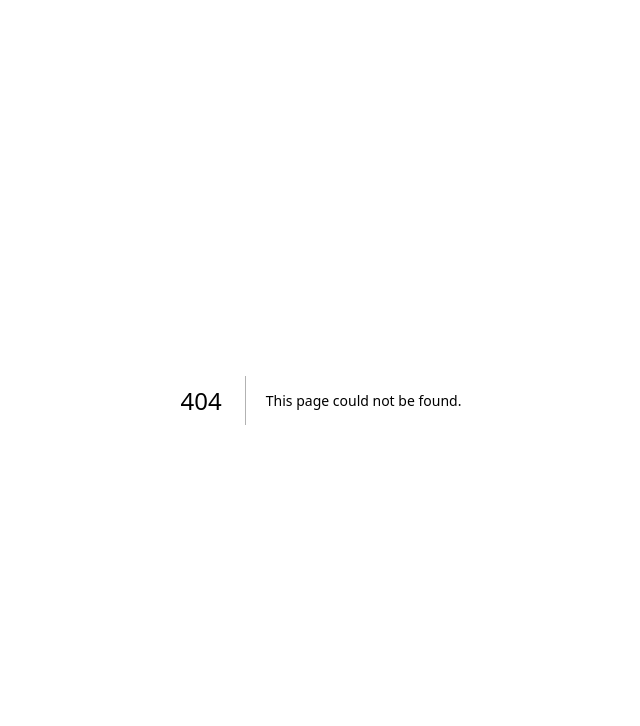
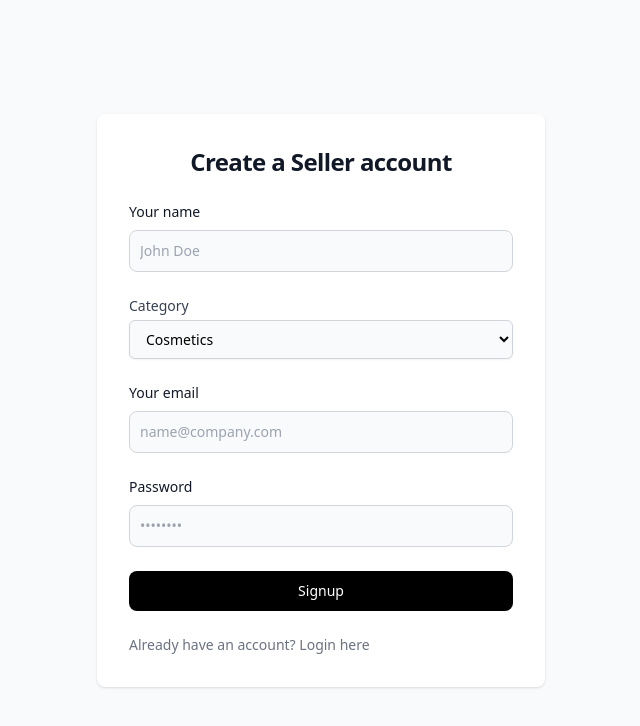
Before and after one commit to theonlyjunaid/codencools, a Next.js app: page /sellersignup in a window 1280 px wide. Before the commit this address had no page. Shown: the top 726 px of the page, without its empty margins (319-959 px from the left). Built offline with nearby package versions, Linux system fonts and the light colour scheme.

Commit message:
Seller login/signup

```diff
--- /dev/null
+++ b/pages/sellerlogin.js
@@ -0,0 +1,36 @@
+
+
+const sellerlogin = () => {
+  return (
+    <div>
+<section className="bg-gray-50 dark:bg-gray-900">
+  <div className="flex flex-col items-center justify-center px-6 py-8 mx-auto md:h-screen lg:py-0">
+
+      <div className="w-full bg-white rounded-lg shadow dark:border md:mt-0 sm:max-w-md xl:p-0 dark:bg-gray-800 dark:border-gray-700">
+          <div className="p-6 space-y-4 md:space-y-6 sm:p-8">
+              <h1 className="text-xl font-bold leading-tight tracking-tight text-gray-900 md:text-2xl dark:text-white">
+                  Sign in as a seller
+              </h1>
+              <form className="space-y-4 md:space-y-6" >
+                  <div>
+                      <label htmlFor="email"  className="block mb-2 text-sm font-medium text-gray-900 dark:text-white">Your email</label>
+                      <input type="email" name="email" id="email" className="bg-gray-50 border border-gray-300 text-gray-900 sm:text-sm rounded-lg focus:ring-primary-600 focus:border-primary-600 block w-full p-2.5 dark:bg-gray-700 dark:border-gray-600 dark:placeholder-gray-400 dark:text-white dark:focus:ring-blue-500 dark:focus:border-blue-500" placeholder="name@company.com" required=""/>
+                  </div>
+                  <div>
+                      <label htmlFor="password" className="block mb-2 text-sm font-medium text-gray-900 dark:text-white">Password</label>
+                      <input type="password" name="password" id="password" placeholder="••••••••" className="bg-gray-50 border border-gray-300 text-gray-900 sm:text-sm rounded-lg focus:ring-primary-600 focus:border-primary-600 block w-full p-2.5 dark:bg-gray-700 dark:border-gray-600 dark:placeholder-gray-400 dark:text-white dark:focus:ring-blue-500 dark:focus:border-blue-500" required=""/>
+                  </div>
+                  <button type="submit" className="w-full bg-black text-white bg-primary-600 hover:bg-primary-700 focus:ring-4 focus:outline-none focus:ring-primary-300 font-medium rounded-lg text-sm px-5 py-2.5 text-center dark:bg-primary-600 dark:hover:bg-primary-700 dark:focus:ring-primary-800">Sign in</button>
+                  <p className="text-sm font-light text-gray-500 dark:text-gray-400">
+                      Don’t have an account yet? <a href="/sellersignup" className="font-medium text-primary-600 hover:underline dark:text-primary-500">Sign up</a>
+                  </p>
+              </form>
+          </div>
+      </div>
+  </div>
+</section>
+    </div>
+  )
+}
+
+export default sellerlogin
--- /dev/null
+++ b/pages/sellersignup.js
@@ -0,0 +1,62 @@
+
+
+const sellersignup = () => {
+  return (
+    <div>
+        <section className="bg-gray-50 dark:bg-gray-900">
+  <div className="flex flex-col items-center justify-center px-6 py-8 mx-auto md:h-screen lg:py-0">
+
+      <div className="w-full bg-white rounded-lg shadow dark:border md:mt-0 sm:max-w-md xl:p-0 dark:bg-gray-800 dark:border-gray-700 ">
+          <div className="p-6 space-y-4 md:space-y-6 sm:p-8">
+              <h1 className="text-xl font-bold leading-tight tracking-tight text-gray-900 md:text-2xl dark:text-white text-center">
+                  Create a Seller account
+              </h1>
+              <form className="space-y-4 md:space-y-6">
+
+                <div>
+                    <label htmlFor="name" className="block mb-2 text-sm font-medium text-gray-900 dark:text-white">Your name</label>
+
+                    <input type="text" id="name" className="bg-gray-50 border border-gray-300 text-gray-900 sm:text-sm rounded-lg focus:ring-primary-600 focus:border-primary-600 block w-full p-2.5 dark:bg-gray-700 dark:border-gray-600 dark:placeholder-gray-400 dark:text-white dark:focus:ring-blue-500 dark:focus:border-blue-500" placeholder="John Doe" required=""/>
+                </div>
+                  <div className="col-span-6 sm:col-span-3">
+                          <label htmlFor="category" className="block text-sm font-medium text-gray-700">
+                          Category
+                          </label>
+                          <select
+                          id="category"
+                          name="category"
+                          autoComplete="country-name"
+                          className="mt-1 block w-full rounded-md border border-gray-300 bg-gray-50 py-2 px-3 shadow-sm focus:border-indigo-500 focus:outline-none focus:ring-indigo-500 sm:text-sm"
+                          >
+                          <option>Cosmetics</option>
+                          <option>Electronics</option>
+                          <option>Consumer</option>
+                          <option>Beauty</option>
+                          </select>
+                  </div>
+                  <div>
+                      <label htmlFor="email" className="block mb-2 text-sm font-medium text-gray-900 dark:text-white">Your email</label>
+                                  <input type="email" id="email" className="bg-gray-50 border border-gray-300 text-gray-900 sm:text-sm rounded-lg focus:ring-primary-600 focus:border-primary-600 block w-full p-2.5 dark:bg-gray-700 dark:border-gray-600 dark:placeholder-gray-400 dark:text-white dark:focus:ring-blue-500 dark:focus:border-blue-500" placeholder="name@company.com" required=""/>
+                  </div>
+                  <div>
+                      <label htmlFor="password" className="block mb-2 text-sm font-medium text-gray-900 dark:text-white">Password</label>
+                                  <input type="password" id="password" placeholder="••••••••" className="bg-gray-50 border border-gray-300 text-gray-900 sm:text-sm rounded-lg focus:ring-primary-600 focus:border-primary-600 block w-full p-2.5 dark:bg-gray-700 dark:border-gray-600 dark:placeholder-gray-400 dark:text-white dark:focus:ring-blue-500 dark:focus:border-blue-500" required=""/>
+                  </div>
+
+
+                  <button type="submit" className="w-full bg-black text-white bg-primary-600 hover:bg-primary-700 focus:ring-4 focus:outline-none focus:ring-primary-300 font-medium rounded-lg text-sm px-5 py-2.5 text-center dark:bg-primary-600 dark:hover:bg-primary-700 dark:focus:ring-primary-800">
+Signup
+                  </button>
+                  <p className="text-sm font-light text-gray-500 dark:text-gray-400">
+                      Already have an account? <a href="/sellerlogin" className="font-medium text-primary-600 hover:underline dark:text-primary-500">Login here</a>
+                  </p>
+              </form>
+          </div>
+      </div>
+  </div>
+</section>
+    </div>
+  )
+}
+
+export default sellersignup
```
